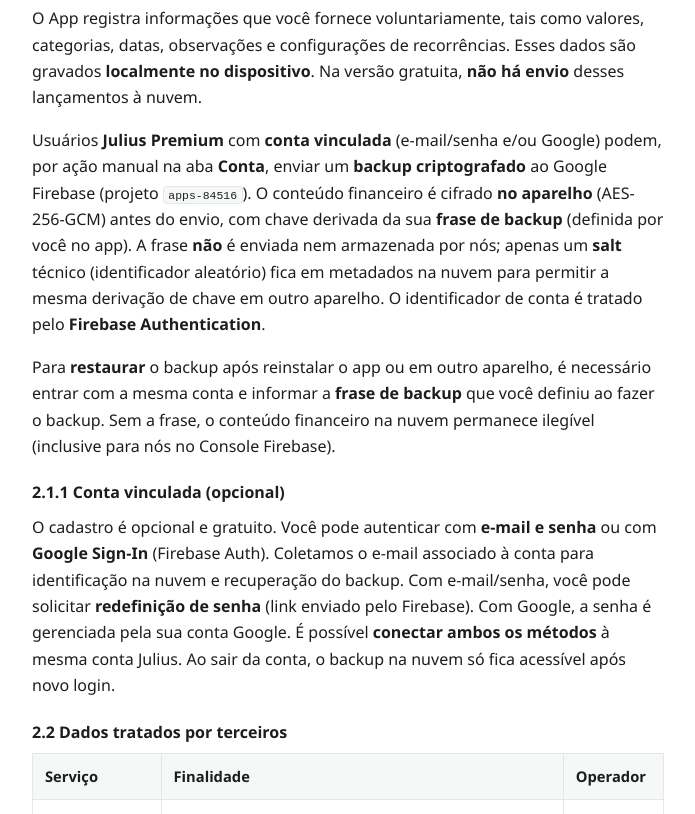
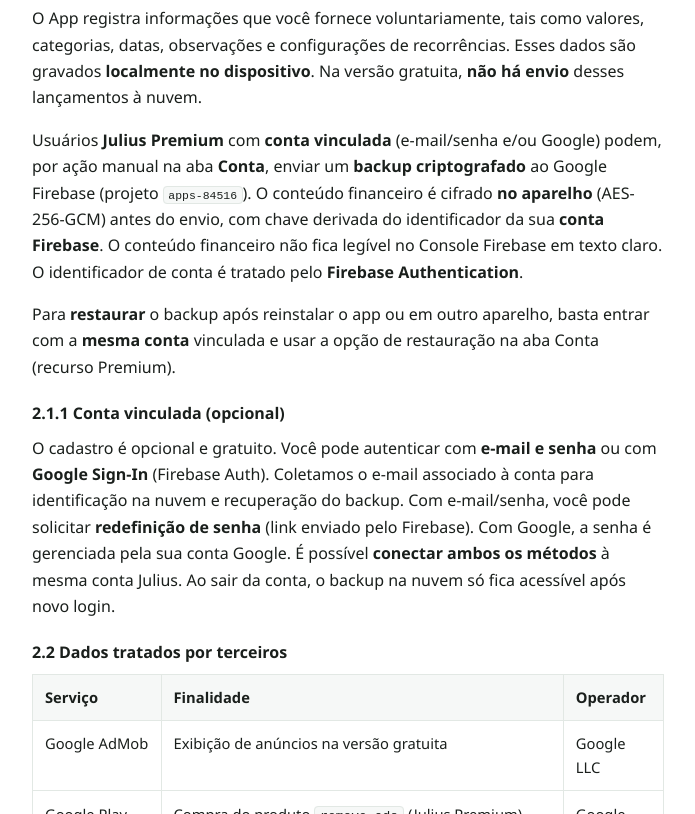
Before and after one commit to Galvictor/julius-economias-web, a plain HTML site: page docs/privacidade.html in a window 1280 px wide. Shown: the part 1012-1826 px from the top of the page, without its empty margins (292-987 px from the left). Drawn offline with Linux system fonts and the light colour scheme.

Commit message:
docs(privacidade): atualiza backup cifrado por conta sem frase

```diff
--- a/docs/privacidade.html
+++ b/docs/privacidade.html
@@ -182,7 +182,7 @@
         <p class="meta">
           Aplicativo Android · Pacote <code style="background:rgba(0,0,0,.2);border:none;color:#fff">com.joaolopes.gastos_simples</code>
         </p>
-        <p class="meta">Última atualização: 2 de junho de 2026 (frase de backup e conta vinculada)</p>
+        <p class="meta">Última atualização: 5 de junho de 2026 (backup por conta, sem frase)</p>
       </div>
     </header>
 
@@ -244,17 +244,15 @@
         (e-mail/senha e/ou Google) podem, por ação manual na aba <strong>Conta</strong>, enviar um
         <strong>backup criptografado</strong> ao Google Firebase (projeto
         <code>apps-84516</code>). O conteúdo financeiro é cifrado <strong>no aparelho</strong>
-        (AES-256-GCM) antes do envio, com chave derivada da sua <strong>frase de backup</strong>
-        (definida por você no app). A frase <strong>não</strong> é enviada nem armazenada por nós;
-        apenas um <strong>salt</strong> técnico (identificador aleatório) fica em metadados na nuvem
-        para permitir a mesma derivação de chave em outro aparelho.
-        O identificador de conta é tratado pelo <strong>Firebase Authentication</strong>.
+        (AES-256-GCM) antes do envio, com chave derivada do identificador da sua
+        <strong>conta Firebase</strong>. O conteúdo financeiro não fica legível no Console
+        Firebase em texto claro. O identificador de conta é tratado pelo
+        <strong>Firebase Authentication</strong>.
       </p>
       <p>
         Para <strong>restaurar</strong> o backup após reinstalar o app ou em outro aparelho,
-        é necessário entrar com a mesma conta e informar a <strong>frase de backup</strong> que você
-        definiu ao fazer o backup. Sem a frase, o conteúdo financeiro na nuvem permanece
-        ilegível (inclusive para nós no Console Firebase).
+        basta entrar com a <strong>mesma conta</strong> vinculada e usar a opção de restauração
+        na aba Conta (recurso Premium).
       </p>
 
       <h3>2.1.1 Conta vinculada (opcional)</h3>
```
